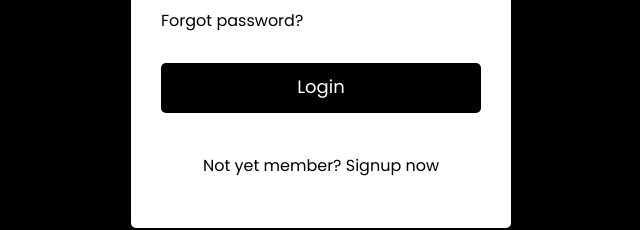
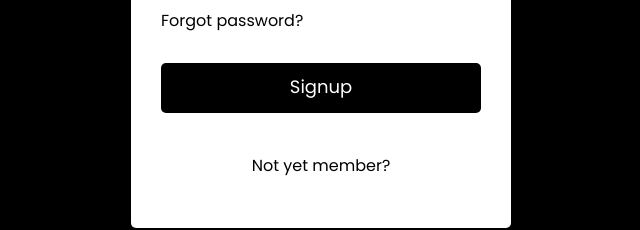
Before and after one commit to Pradyumna20MIS7088/MovieHub, a plain HTML site: page index.html in a window 1280 px wide. Shown: the part 414-644 px from the top of the page, without its empty margins (319-959 px from the left). Drawn offline with Linux system fonts and the light colour scheme.

Commit message:
Update index.html

```diff
--- a/index.html
+++ b/index.html
@@ -30,9 +30,9 @@
                 <div class="error error-txt">Password can't be blank</div>
             </div>
             <div class="pass-txt"><a href="#">Forgot password?</a></div>
-            <input type="submit"  value="Login">
+            <input type="submit"  value="Signup">
         </form>
-        <div class="sign-txt">Not yet member? <a href="index.html">Signup now</a></div>
+        <div class="sign-txt">Not yet member? <a href="index.html"></a></div>
     </div>
 
     <script src="script1.js"></script>
```
